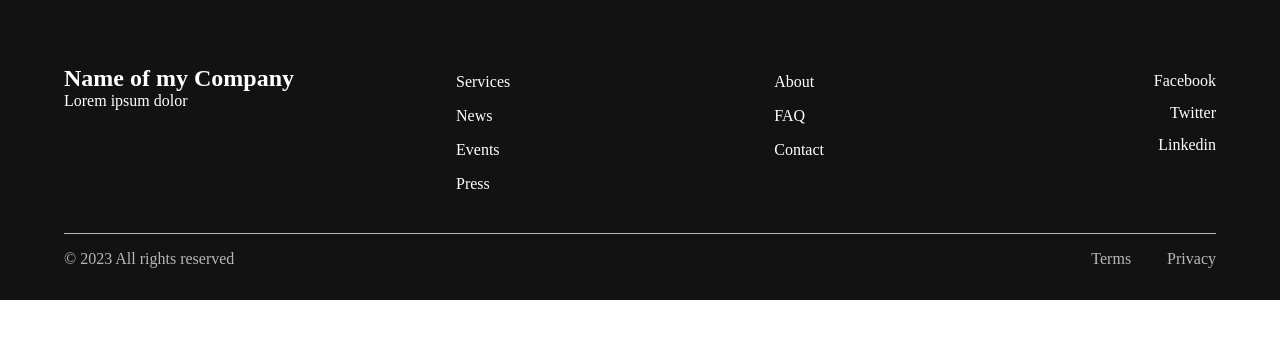
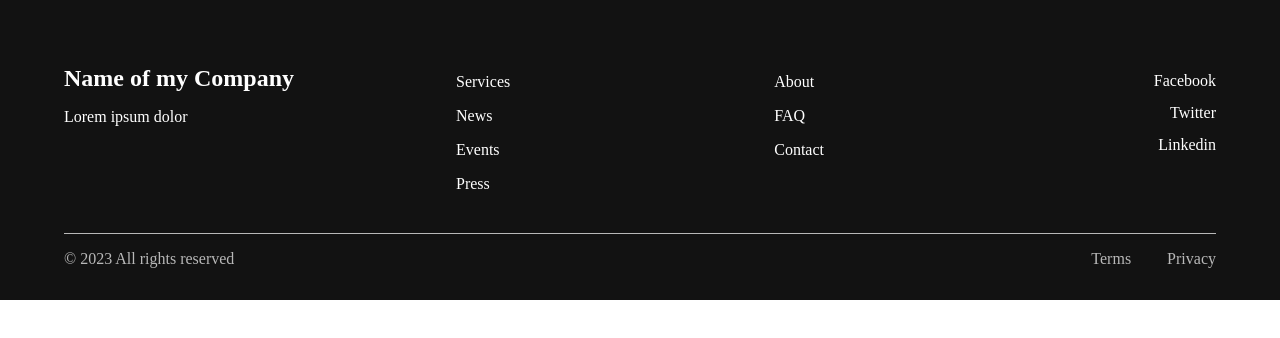
Before and after one commit to dmlp-fanny/D5_ex4_footer, a plain HTML site: page index.html in a window 1280 px wide. Drawn offline with Linux system fonts and the light colour scheme.

Commit message:
small change to style.css

```diff
--- a/style.css
+++ b/style.css
@@ -40,6 +40,7 @@ footer {
   line-height: 2rem;
   text-align: right;
 }
+
 .us {
   display: flex;
   flex-direction: row;
@@ -49,6 +50,7 @@ footer {
 ul {
   display: inline-block;
 }
+
 li {
   list-style: none;
   padding: 0.5rem;
@@ -57,6 +59,10 @@ li {
 a {
   color: white;
   text-decoration: none;
+}
+
+h2 {
+  padding-bottom: 1rem;
 }
 
 /* Container no.2 */
```
